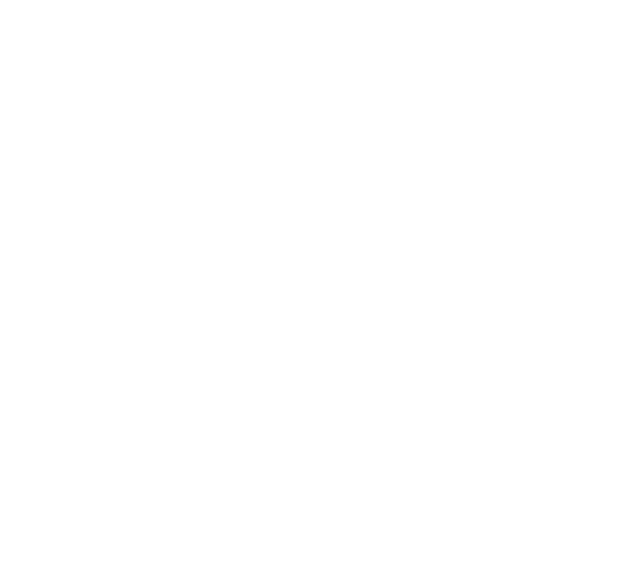
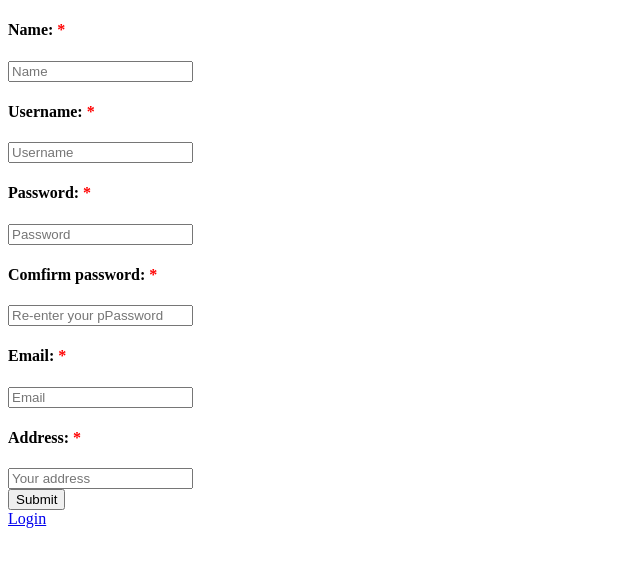
Before and after one commit to temmietope/react-authentication, a React (Create React App) app: page /register in a window 1280 px wide. Shown: the top 566 px of the page, without its empty margins (0-640 px from the left). Built offline with nearby package versions, Linux system fonts and the light colour scheme.

Commit message:
added a new route path

```diff
--- a/src/App.js
+++ b/src/App.js
@@ -1,15 +1,22 @@
 import React from "react";
 import { BrowserRouter as Router, Route } from "react-router-dom";
+import Home from "./component/Home";
+
 import Register from "./component/Register";
 import Login from "./component/Login";
+import Profile from "./component/Profile";
+
 
 function App() {
   return (
     <div className="App">
       <Router>
         <>
-          <Route exact path="/" component={Register} />
+          <Route exact path="/" component={Home} />
+          <Route path="/register" component={Register} />
           <Route path="/login" component={Login} />
+          <Route path="/profile" component={Profile} />
+
         </>
       </Router>
     </div>
```
